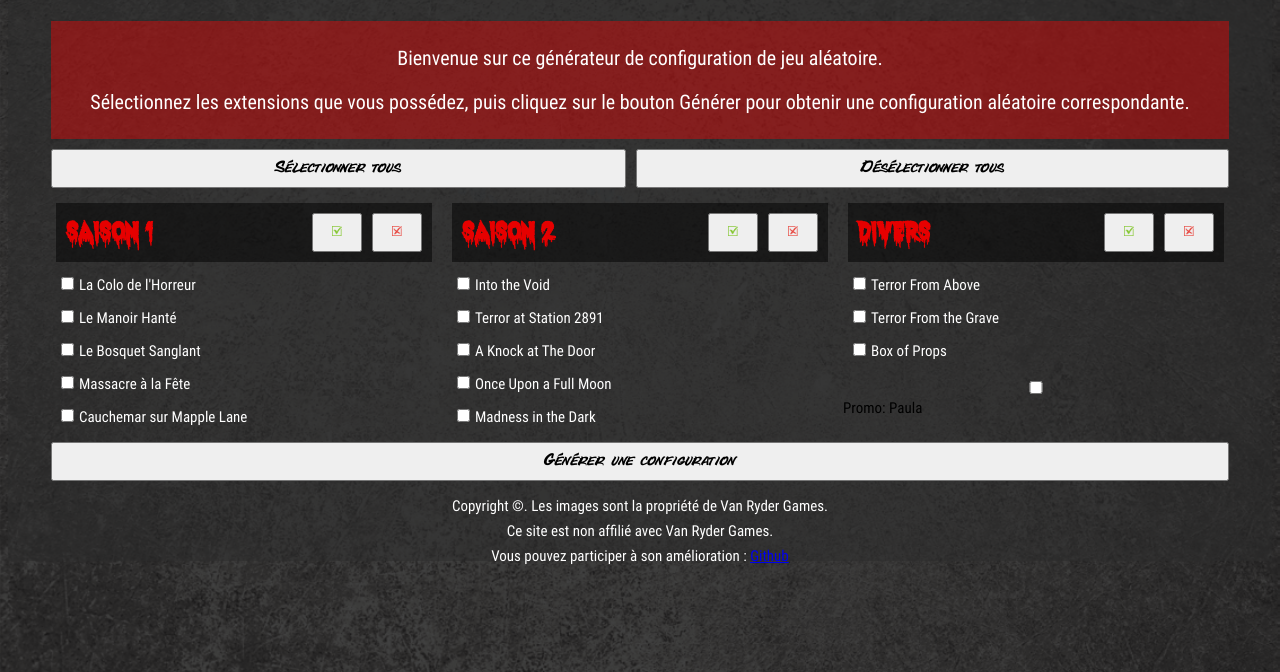
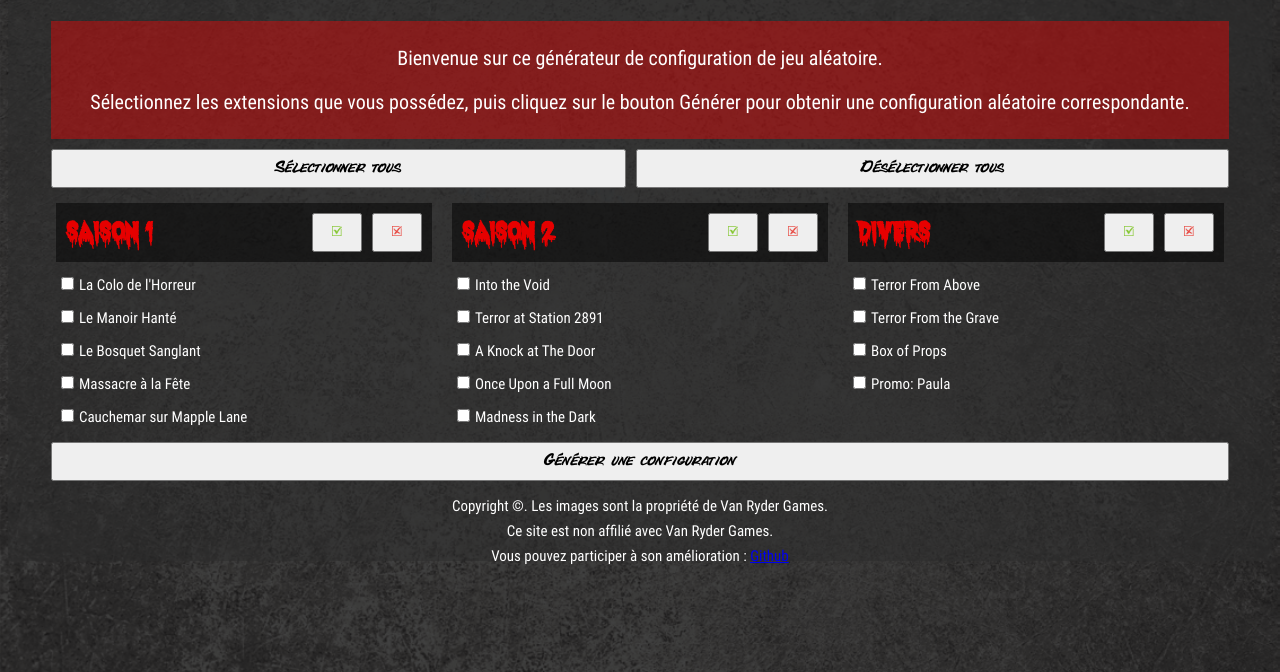
Before and after one commit to Ouroboros009/FG_Randomizer, a plain HTML site: page index.html in a window 1280 px wide. Shown: the part 128-800 px from the top of the page. Drawn offline with Linux system fonts and the light colour scheme.

Commit message:
correction label casse

```diff
--- a/index.html
+++ b/index.html
@@ -56,7 +56,7 @@
             <label class="criteria"><input type="checkbox" name="box" value="b01x06">Terror From Above</label>
             <label class="criteria"><input type="checkbox" name="box" value="b02x06">Terror From the Grave</label>
             <label class="criteria"><input type="checkbox" name="box" value="b99x01">Box of Props</label>
-            <label class="criteria"></label><input type="checkbox" name="box" value="b99x02">Promo: Paula</label>
+            <label class="criteria"><input type="checkbox" name="box" value="b99x02">Promo: Paula</label>
         </div>
     </article>
 
```
